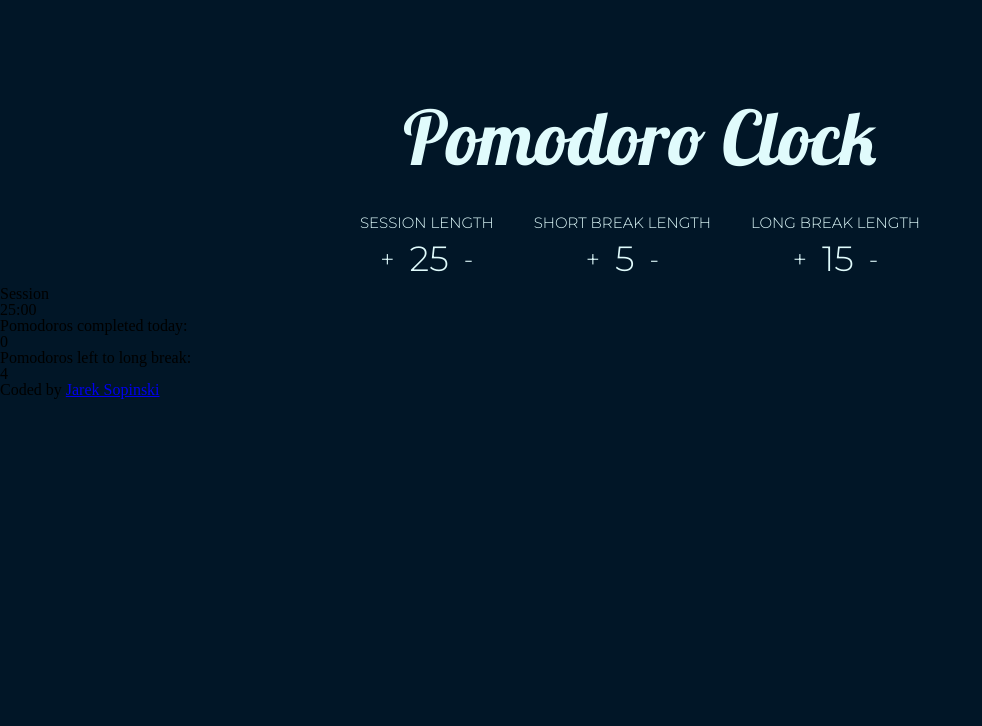
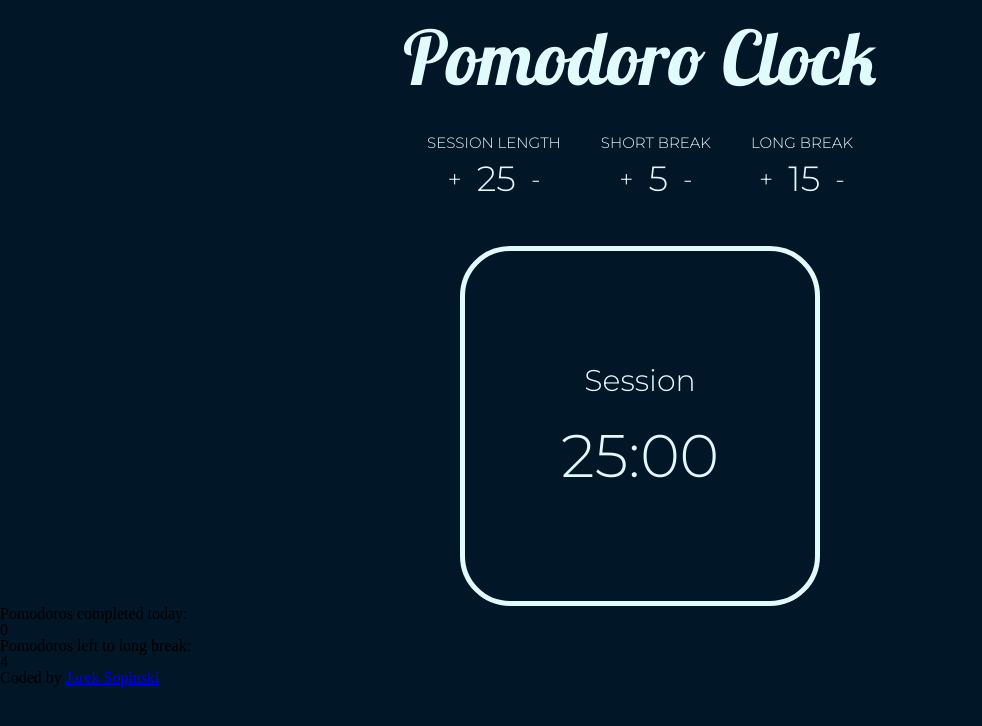
Before and after one commit to JarekSopinski/pomodoro-clock, a plain HTML site: page index.html in a window 1280 px wide. Shown: the whole page, without its empty margins (0-982 px from the left). Drawn offline with Linux system fonts and the light colour scheme.

Commit message:
Styled timer

```diff
--- a/index.html
+++ b/index.html
@@ -32,7 +32,7 @@
 
         <!--SHORT BREAK SETTINGS-->
         <div class="settings_container">
-            <span class="settings_container_title">Short break length</span>
+            <span class="settings_container_title">Short break</span>
             <br>
             <div class="settings_container_controls">
                 <button class="controls_btn">+</button>
@@ -43,7 +43,7 @@
 
         <!--LONG BREAK SETTINGS-->
         <div class="settings_container">
-            <span class="settings_container_title">Long break length</span>
+            <span class="settings_container_title">Long break</span>
             <br>
             <div class="settings_container_controls">
                 <button class="controls_btn">+</button>
@@ -56,9 +56,10 @@
 
     <!--DISPLAYING TIME-->
     <div class="clock_timer">
-        <span class="timer_status">Session</span>
-        <br>
-        <span class="timer_time-left">25:00</span>
+        <div>
+            <span class="timer_status">Session</span>
+            <span class="timer_time-left">25:00</span>
+        </div>
     </div>
 
     <div class="clock_pomodoro-counter">
--- a/style/style.scss
+++ b/style/style.scss
@@ -47,7 +47,7 @@ $light-font: 'Montserrat', sans-serif;
 }
 
 .clock {
-  margin-top: 40px;
+  margin-top: 20px;
 }
 
 .clock_settings {
@@ -55,7 +55,7 @@ $light-font: 'Montserrat', sans-serif;
 }
 
 .settings_container {
-  margin: 0 20px;
+  margin: 0 5px;
 }
 
 .settings_container_title {
@@ -69,12 +69,38 @@ $light-font: 'Montserrat', sans-serif;
 }
 
 .controls_btn {
-  @include text($light-font, 25px);
+  @include text($light-font, 15px);
   @include button
 }
 
 .controls_value {
-  @include text($light-font, 35px);
+  @include text($light-font, 25px);
+}
+
+.clock_timer {
+  @include flex-container;
+  align-items: center;
+  margin: 20px auto 0 auto;
+  width: 250px;
+  height: 250px;
+  border: 5px $light-cyan solid;
+  border-radius: 50px;
+}
+
+.timer_status {
+  @include text($light-font, 20px);
+  display: block;
+  margin-bottom: 10px;
+}
+
+.timer_time-left {
+  @include text($light-font, 45px);
+  display: block;
+  cursor: pointer;
+}
+
+.timer_time-left:hover {
+  color: $orange;
 }
 
 
@@ -83,12 +109,40 @@ $light-font: 'Montserrat', sans-serif;
 
 @media screen and (min-width: 576px) {
 
-  .header {
-    margin: 100px auto 0 auto;
-  }
-
   .header_title {
     @include text($bold-font, 75px)
   }
 
+  .clock {
+    margin-top: 40px;
+  }
+
+  .settings_container {
+    margin: 0 20px;
+  }
+
+  .controls_btn {
+    @include text($light-font, 25px);
+    @include button
+  }
+
+  .controls_value {
+    @include text($light-font, 35px);
+  }
+
+  .clock_timer {
+    margin: 40px auto 0 auto;
+    width: 350px;
+    height: 350px;
+  }
+
+  .timer_status {
+    @include text($light-font, 30px);
+    margin-bottom: 30px;
+  }
+
+  .timer_time-left {
+    @include text($light-font, 60px);
+  }
+
 }
```
Also changed, not shown: img/tomato.png (added), style/style.css.
